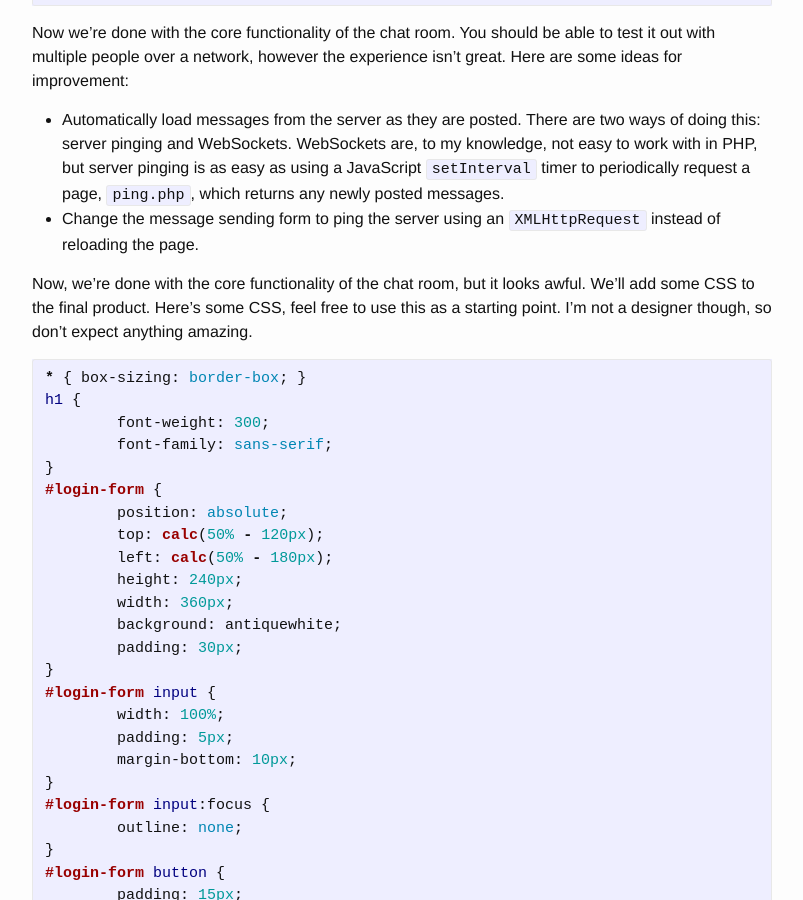
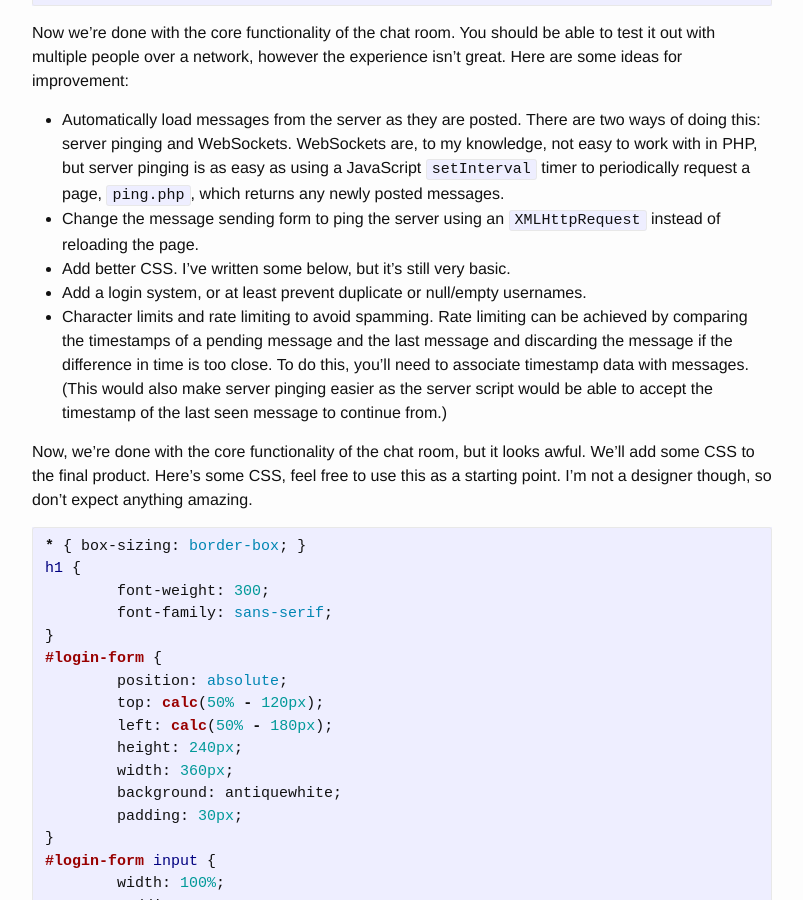
Before and after one commit to OliverBalfour/oliverbalfour.github.io, a Jekyll site: the page built from _posts/2015-5-4-building-a-simple-chat-room-with-php.md, in a window 1280 px wide and 900 px high, scrolled down 4158 px. Shown: the whole window, without its empty margins (238-1041 px from the left). Built offline with Jekyll 4.4.1, drawn with Linux system fonts in a browser that asks for light colours; some of the changed text lies outside the part shown.

Commit message:
Finished editing first post, added 'edited' datetime tag + feed metadata

```diff
--- a/_includes/head.html
+++ b/_includes/head.html
@@ -3,6 +3,7 @@
 	<meta http-equiv="X-UA-Compatible" content="IE=edge">
 	<meta name="viewport" content="width=device-width, initial-scale=1">
 	{% seo %}
+	{% feed_meta %}
 	<link rel="stylesheet" href="{{ "/assets/main.css" | relative_url }}">
 	<link rel="alternate" type="application/rss+xml" title="{{ site.title | escape }}" href="{{ "/feed.xml" | relative_url }}">
 	{% if site.tags != "" %}
--- a/_layouts/post.html
+++ b/_layouts/post.html
@@ -10,6 +10,11 @@ layout: default
 				{% assign date_format = site.minima.date_format | default: "%b %-d, %Y" %}
 				{{ page.date | date: date_format }}
 			</time>
+			{% if page.edited %}
+			<time datetime="{{ page.date | date_to_xmlschema }}" itemprop="dateModified">
+				(Edited {{ page.edited | date: date_format }})
+			</time>
+			{% endif %}
 			{% if page.author %}
 				• <span itemprop="author" itemscope itemtype="http://schema.org/Person"><span itemprop="name">{{ page.author }}</span></span>
 			{% elsif site.author %}
--- a/_posts/2015-5-4-building-a-simple-chat-room-with-php.md
+++ b/_posts/2015-5-4-building-a-simple-chat-room-with-php.md
@@ -165,6 +166,9 @@ Now we're done with the core functionality of the chat room. You should be able
 
  - Automatically load messages from the server as they are posted. There are two ways of doing this: server pinging and WebSockets. WebSockets are, to my knowledge, not easy to work with in PHP, but server pinging is as easy as using a JavaScript `setInterval` timer to periodically request a page, `ping.php`, which returns any newly posted messages.
  - Change the message sending form to ping the server using an `XMLHttpRequest` instead of reloading the page.
+ - Add better CSS. I've written some below, but it's still very basic.
+ - Add a login system, or at least prevent duplicate or null/empty usernames.
+ - Character limits and rate limiting to avoid spamming. Rate limiting can be achieved by comparing the timestamps of a pending message and the last message and discarding the message if the difference in time is too close. To do this, you'll need to associate timestamp data with messages. (This would also make server pinging easier as the server script would be able to accept the timestamp of the last seen message to continue from.)
 
 Now, we're done with the core functionality of the chat room, but it looks awful. We'll add some CSS to the final product. Here's some CSS, feel free to use this as a starting point. I'm not a designer though, so don't expect anything amazing.
 
--- a/ideas.txt
+++ b/ideas.txt
@@ -1,5 +1,6 @@
 
 implement comments
+finish editing older posts
 
 javascript canvas
 	metaballs
```
Also changed, not shown: other parts of _posts/2015-5-4-building-a-simple-chat-room-with-php.md (+1 -0 lines).
